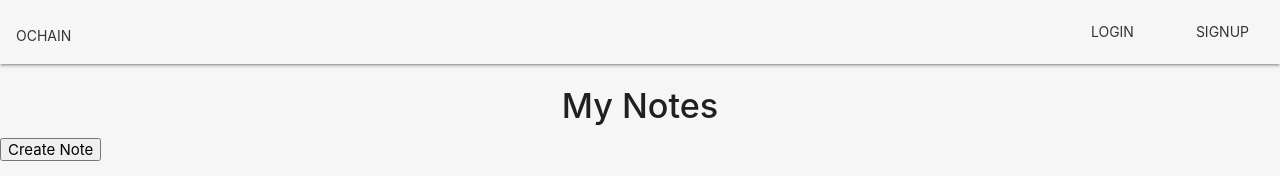
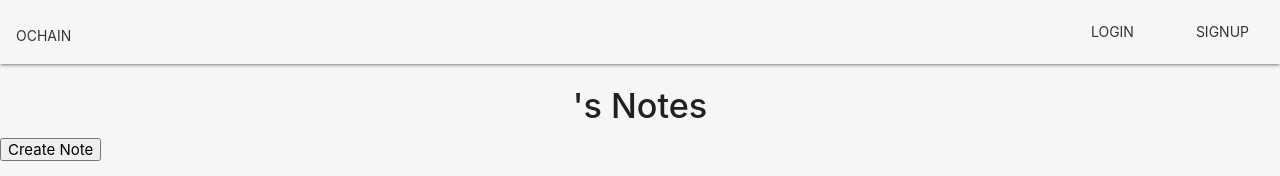
Before and after one commit to brenbtc/oChain, a React (Create React App) app in the folder frontend/: page /notes in a window 1280 px wide. Shown: the top 176 px of the page. Built offline with nearby package versions, Linux system fonts and the light colour scheme.

Commit message:
Commit before standups

```diff
--- a/frontend/src/App.js
+++ b/frontend/src/App.js
@@ -29,7 +29,7 @@ import Notes from './Pages/Notes';
 function App() {
 
   const [loggedIn, setLoggedIn] = useState(false)
-  const [user, setUser]= useState([])
+  const [user, setUser]= useState({})
 
   useEffect(() => {
     if (localStorage.token) {
@@ -102,7 +102,7 @@ function App() {
 
           <Route
           path='/notes'
-          element={<Notes />}
+          element={<Notes  setUser={setUser}/>}
           />
         </Routes>
       </main>
--- a/frontend/src/Pages/Notes/index.js
+++ b/frontend/src/Pages/Notes/index.js
@@ -6,21 +6,24 @@ import { getToken } from '../../utils/api';
 function Notes(props) {
 
     const navigate = useNavigate()
-    const [userData, setUserData] =useState({username: ''})
+    const [userData, setUserData] =useState({
+        username: '',
+    })
     const [usersNotes, setUsersNotes] =useState([])
 
 
-    // useEffect(()=> {
-    //     setUserData(props.currentUser.user)
-    //     setUsersNotes(props.currentUser.Notes)
-    // },[props])
+    useEffect(()=> {
+        setUserData(props.userData)
+        setUsersNotes(props.userData)
+        console.log(props.userData)
+    },[])
 
 
 
     return (
         <main className='learn-page'>
             <header className='header'>
-                <h4><strong>My Notes</strong></h4>
+                <h4><strong>'s Notes</strong></h4>
             </header>
             <section>
 
--- a/frontend/src/utils/api.js
+++ b/frontend/src/utils/api.js
@@ -41,10 +41,10 @@ export async function getToken() {
 
 
 // Show Note \\
-// export async function showNote(){
-//   const { data } = await axios.get()
-//   return data
-// }
+export async function showNote(){
+  const { data } = await axios.get()
+  return data
+}
 
 
 // Update/Edit Note \\
```
Also changed, not shown: frontend/src/Pages/ShowNote/index.js (added, +29 -0 lines).
